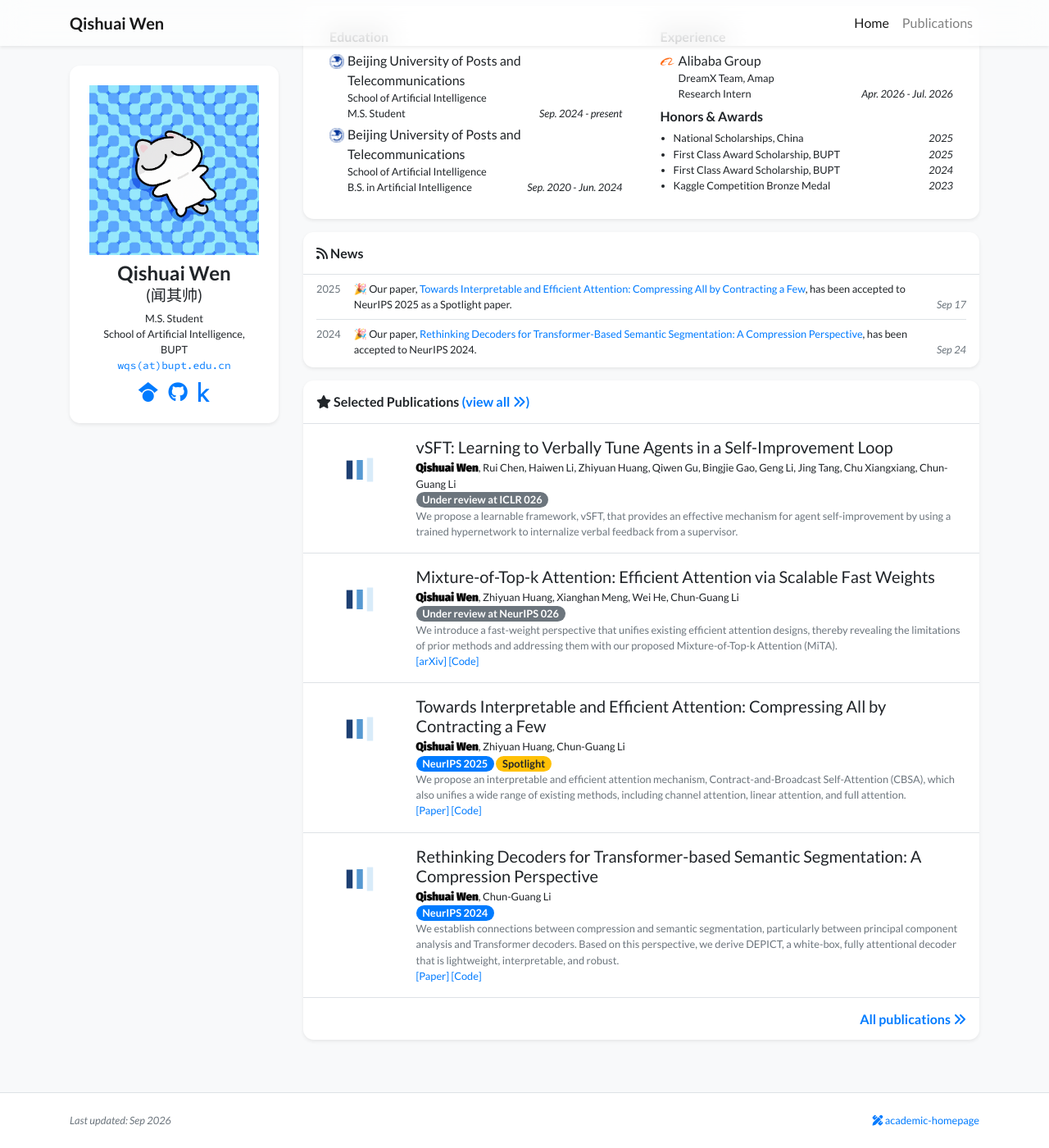
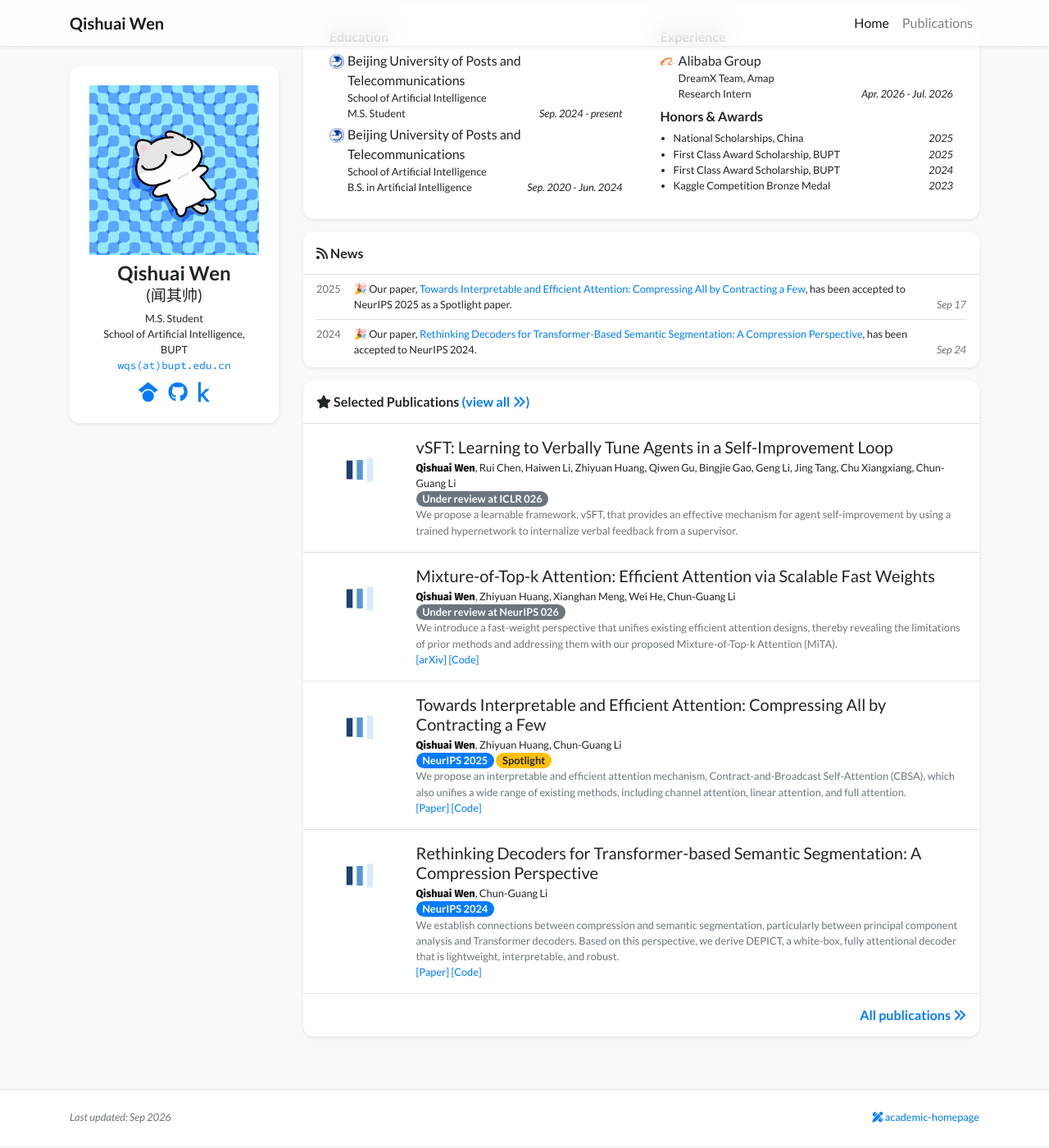
Before and after one commit to QishuaiWen/qishuaiwen.github.io, a Jekyll site: the page built from index.html, in a window 1280 px wide and 1400 px high, scrolled down 525 px. Shown: the whole window at 82% size. Built offline with Jekyll 4.4.1, drawn with Linux system fonts in a browser that asks for light colours; nearby versions of some CDN libraries; a style sheet for code colours, icons or effects is not loaded.

Commit message:
Update global.css

```diff
--- a/assets/css/global.css
+++ b/assets/css/global.css
@@ -153,8 +153,8 @@ div.lazy {
 
 .author-self {
     font-family: "Fira Sans", sans-serif;
-    font-weight: 900;
-    font-size: 1.06em;
-    color: #000000;
-    -webkit-text-stroke: 0.25px currentColor;
+    font-weight: 800;
+    font-size: 1em;
+    color: #111111;
+    -webkit-text-stroke: 0;
 }
```
